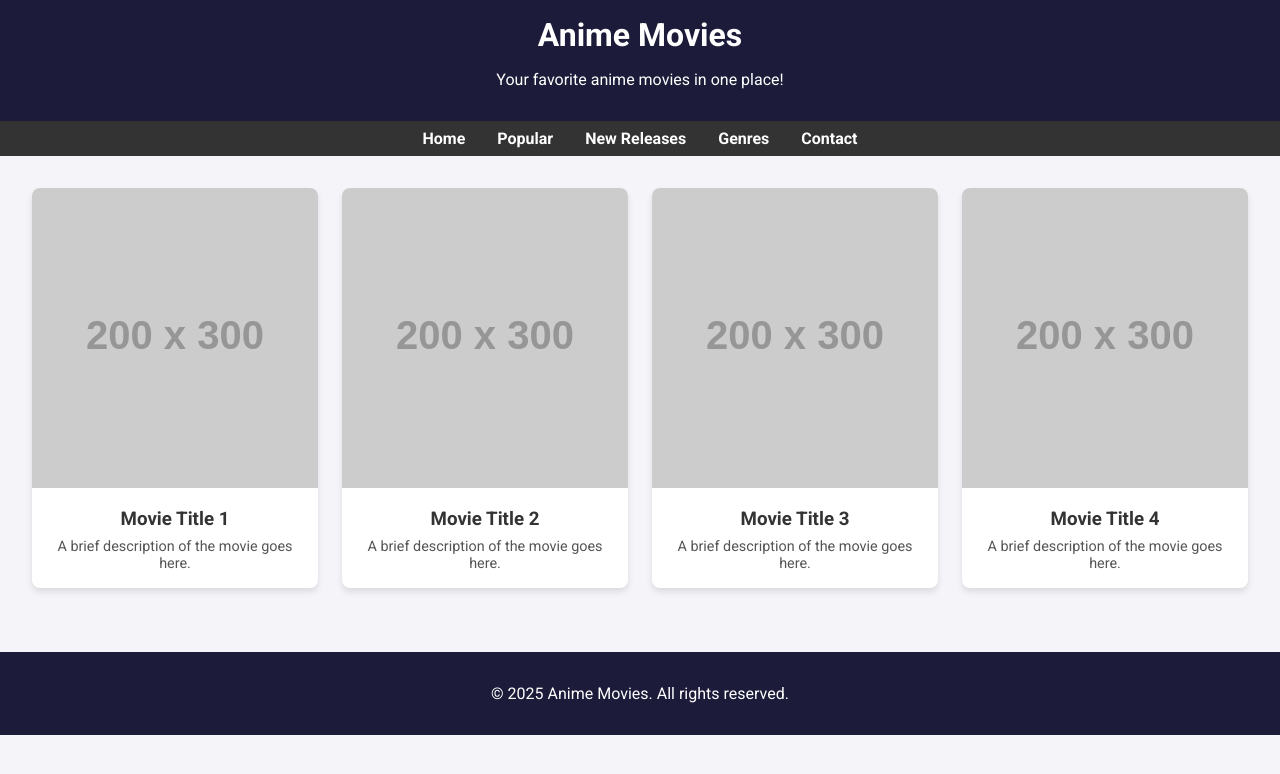
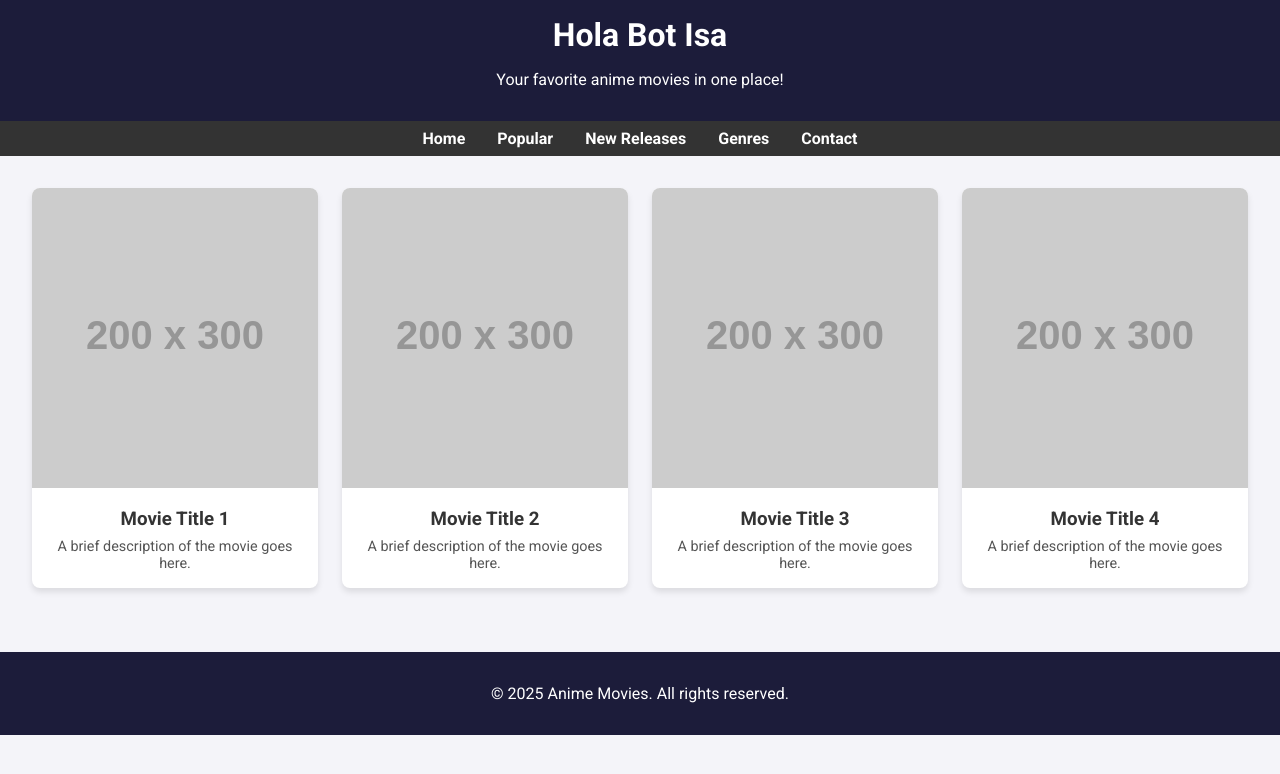
Before and after one commit to Montez-Yerson/bot1, a plain HTML site: page index.html in a window 1280 px wide. Drawn offline with Linux system fonts and the light colour scheme; placeholder pictures from the web are drawn by us.

Commit message:
Update index.html
Signed-off-by: Montez-Yerson <kowalskimontez@gmail.com>

```diff
--- a/index.html
+++ b/index.html
@@ -74,7 +74,7 @@
 </head>
 <body>
     <header>
-        <h1>Anime Movies</h1>
+        <h1>Hola Bot Isa</h1>
         <p>Your favorite anime movies in one place!</p>
     </header>
     <nav>
```
